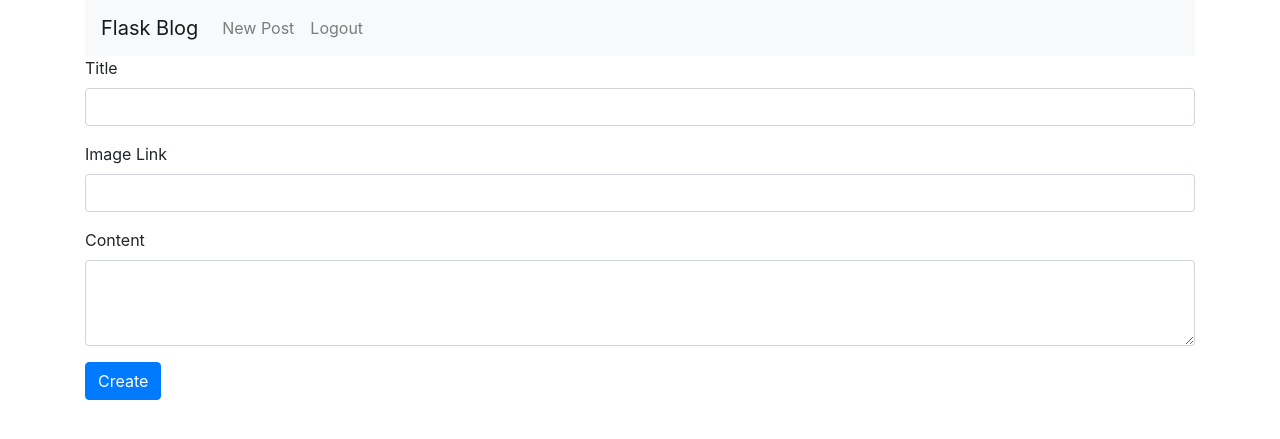
After one commit to bambriz/Flask-Blog-Application, a Flask app: page /entries/new in a window 1280 px wide. The commit adds this page. Shown: the top 439 px of the page. Run offline with Flask 2, Linux system fonts and the light colour scheme; the visitor is signed in with stand-in values (Sample User, id 1); some libraries are stand-ins or nearby versions.

Commit message:
Added the first parts of CRUD feature. Added ability to make post

```diff
--- a/application/flask_blog/__init__.py
+++ b/application/flask_blog/__init__.py
@@ -7,7 +7,7 @@ app.config.from_object('flask_blog.config')
 
 db = SQLAlchemy(app)
 
-import flask_blog.views
+from flask_blog.views import views, entries
 
 
 
--- a/application/flask_blog/models/entries.py
+++ b/application/flask_blog/models/entries.py
@@ -2,7 +2,7 @@ from flask_blog import db
 from datetime import datetime
 DFLIMGLNK = 'https://www.pngitem.com/pimgs/m/84-844866_face-nose-black-facial-expression-person-smile-emotion.png'
 
-class Entry(db.model):
+class Entry(db.Model):
 	__tablename__ = 'entries'
 	id = db.Column(db.Integer, primary_key=True)
 	title = db.Column(db.String(50), unique=True)
@@ -10,11 +10,14 @@ class Entry(db.model):
 	text = db.Column(db.Text)
 	created_at = db.Column(db.DateTime)
 
-	def __init__(self, title=None, imglnk=DFLIMGLNK, text=None):
+	def __init__(self, title=None, imglnk=None, text=None):
 		self.title = title
-		self.imglnk = imglnk
+		if imglnk is None:
+			self.imglnk = 'https://www.pngitem.com/pimgs/m/84-844866_face-nose-black-facial-expression-person-smile-emotion.png'
+		else:
+			self.imglnk = imglnk
 		self.text = text
-		self.created_at = datetime.utcnow
+		self.created_at = datetime.utcnow()
 
 	def __repr__(self):
 		return '<Entry id:{} title:{} imglnk:{} text:{}'.format(self.id, self.title, self.imglnk, self.text)
--- /dev/null
+++ b/application/flask_blog/templates/entries/new.html
@@ -0,0 +1,20 @@
+{% extends "layout.html" %}
+{% block body %}
+<form action="{{ url_for('add_entry') }}" method=post class=add-entry>
+    <div class="form-group">
+        <label for="InputTitle">Title</label>
+        <input type="text" class="form-control" id="InputTitle" name=title>
+    </div>
+
+	<div class="form-group">
+        <label for="InputImgLnk">Image Link</label>
+        <input type="text" class="form-control" id="InputImgLnk" name=imglnk>
+    </div>
+
+    <div class="form-group">
+        <label for="InputText">Content</label>
+        <textarea class="form-control" id="InputText" name=text rows="3"></textarea>
+    </div>
+    <button type="submit" class="btn btn-primary">Create</button>
+</form>
+{% endblock %}
--- a/application/flask_blog/templates/layout.html
+++ b/application/flask_blog/templates/layout.html
@@ -21,6 +21,9 @@
                     <a class="nav-link" href="{{ url_for('login') }}">Login</a>
                 </li>
 				{% else %}
+				<li class="nav-item">
+    				<a class="nav-link" href="{{ url_for('new_entry') }}">New Post</a>
+				</li>
                 <li class="nav-item">
                     <a class="nav-link" href="{{ url_for('login') }}">Logout</a>
                 </li>
--- /dev/null
+++ b/application/flask_blog/views/entries.py
@@ -0,0 +1,32 @@
+from flask import request, redirect, url_for, render_template, flash, session
+from flask_blog import app
+from flask_blog import db
+from flask_blog.models.entries import Entry
+
+
+@app.route('/')
+def show_entries():
+	if not session.get('logged_in'):
+		return redirect(url_for('login'))
+	entries = Entry.query.order_by(Entry.id.desc()).all()
+	return render_template('entries/index.html', entries=entries)
+
+@app.route('/entries/new', methods=['GET'])
+def new_entry():
+    if not session.get('logged_in'):
+        return redirect(url_for('login'))
+    return render_template('entries/new.html')
+
+@app.route('/entries', methods=['POST'])
+def add_entry():
+	if not session.get('logged_in'):
+		return redirect(url_for('login'))
+	entry = Entry(
+		title=request.form['title'],
+		imglnk=request.form['imglnk'],
+		text=request.form['text']
+	)
+	db.session.add(entry)
+	db.session.commit()
+	flash('A new article has been created.')
+	return redirect(url_for('show_entries'))
```
Also changed, not shown: application/flask_blog/templates/entries/index.html (+13 -1 lines), application/flask_blog/views/views.py (renamed from application/flask_blog/views.py, +0 -7 lines), application/flask_blog/flask_blog.db, application/flask_blog/views/__init__.py (added).
